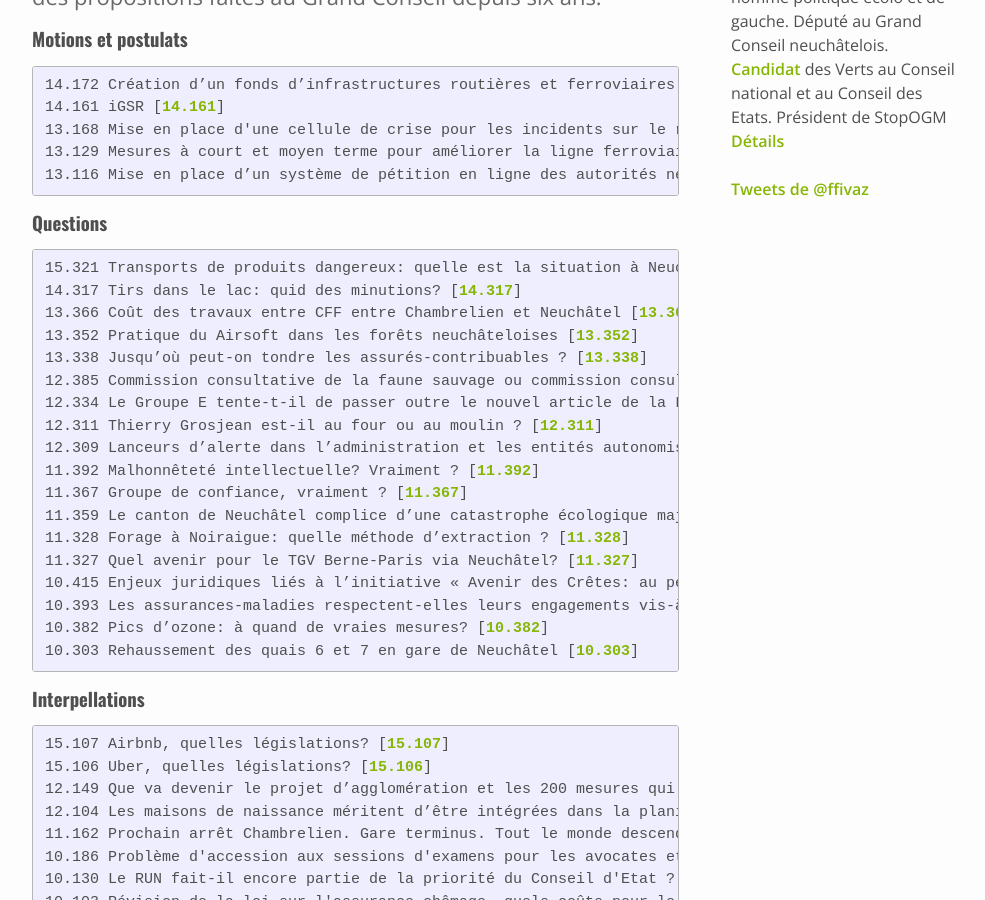
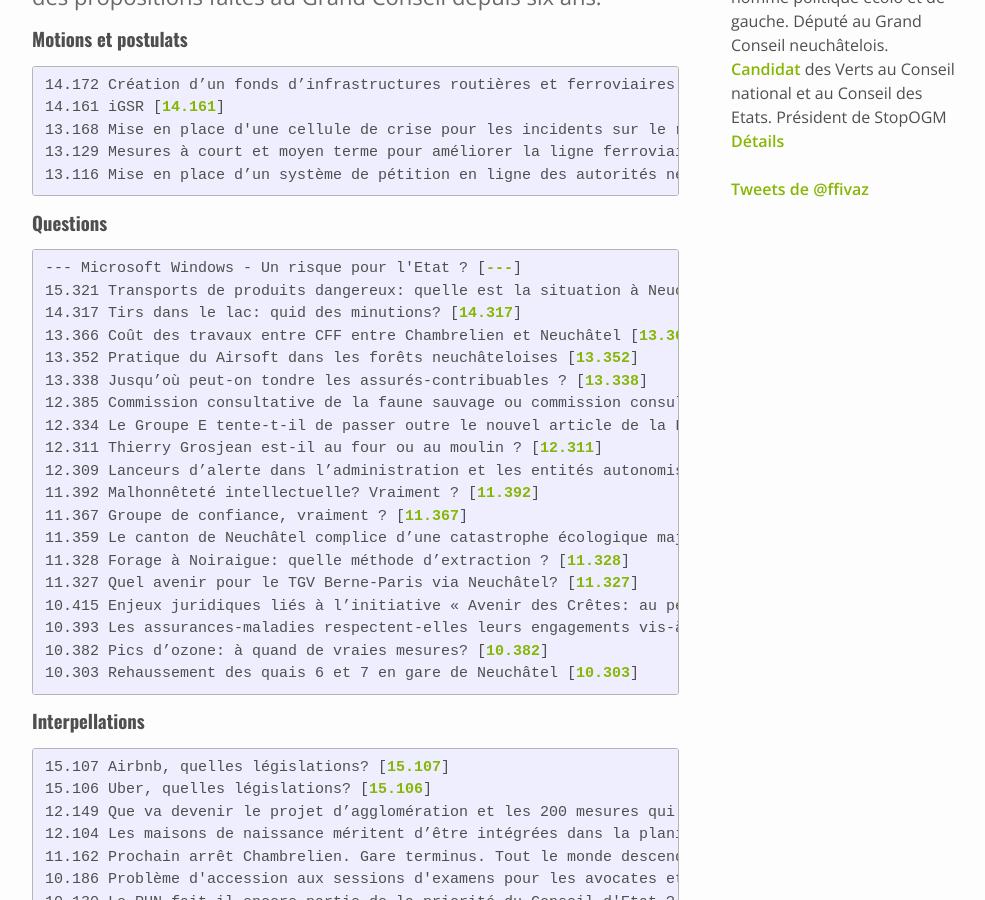
Before and after one commit to ffivaz/ffivaz.github.io, a Jekyll site: the page built from props.html, in a window 1280 px wide and 900 px high, scrolled down 543 px. Shown: the whole window, without its empty margins (18-1003 px from the left). Built offline with Jekyll 4.4.1, drawn with Linux system fonts in a browser that asks for light colours; nearby versions of some CDN libraries; comment, search, counter and statistics services are not loaded.

Commit message:
Nouvel article

```diff
--- a/_data/questions.json
+++ b/_data/questions.json
@@ -1,5 +1,10 @@
 {
   "questions": [
+    {
+      "id": "---",
+      "title": "Microsoft Windows - Un risque pour l'Etat ?",
+      "date": "2015-08-31"
+    },
     {
       "id": "15.321",
       "title": "Transports de produits dangereux: quelle est la situation à Neuchâtel?",
```
